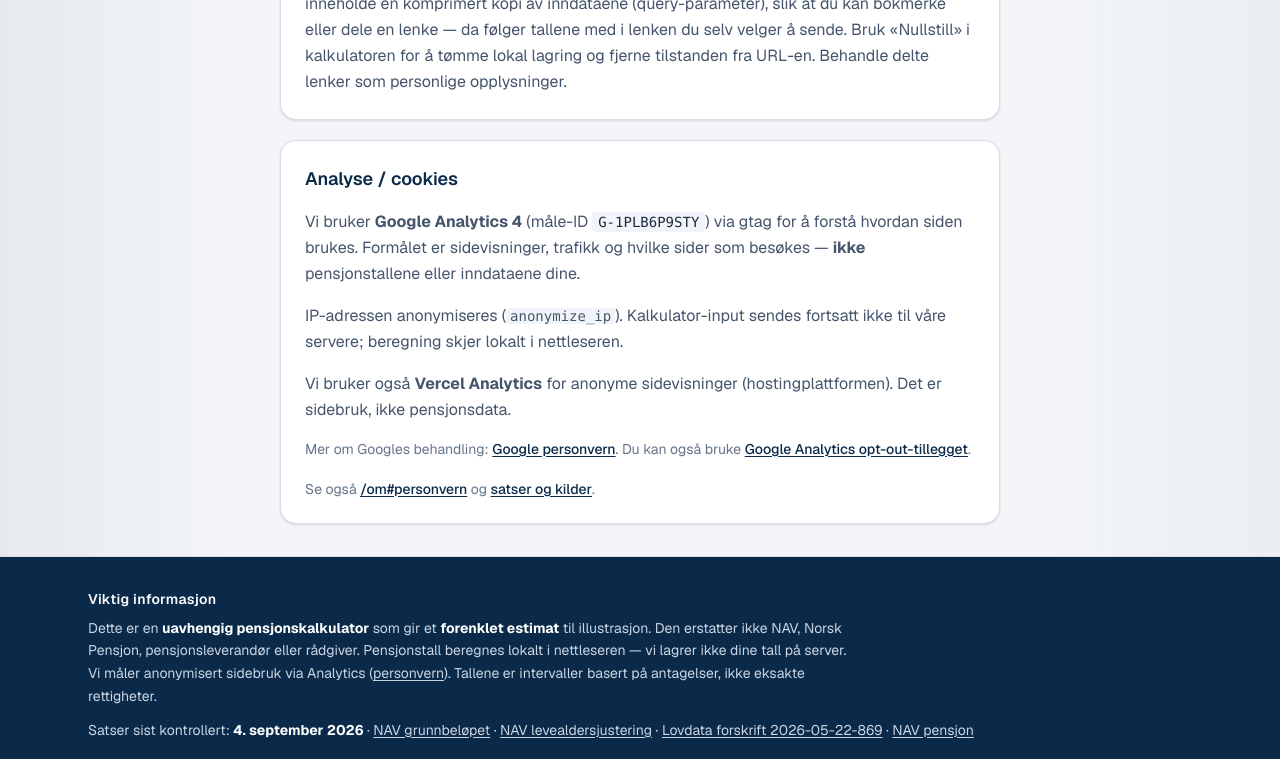
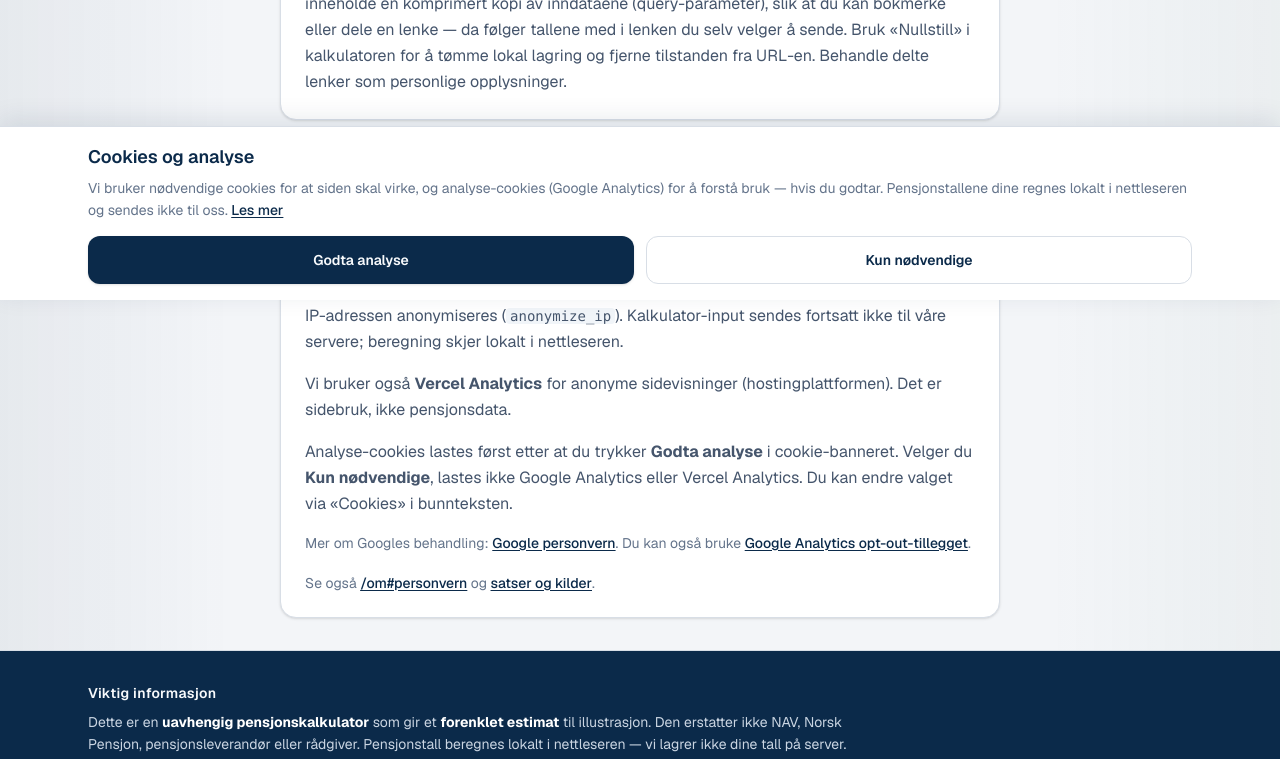
Before and after one commit to jonasc3-cyber/pensjonskalkulator, a Next.js app: page /personvern in a window 1280 px wide. Shown: the part 500-1259 px from the top of the page. Built offline with nearby package versions, Linux system fonts and the light colour scheme; no server answers.

Commit message:
feat: cookie consent + Consent Mode v2 before GA4

```diff
--- a/app/layout.tsx
+++ b/app/layout.tsx
@@ -3,8 +3,8 @@ import { Geist, Geist_Mono, Source_Serif_4 } from "next/font/google";
 import { Header } from "@/components/Header";
 import { Footer } from "@/components/Footer";
 import { Banner } from "@/components/Banner";
-import { Analytics } from "@vercel/analytics/next";
 import { GoogleAnalytics } from "@/components/GoogleAnalytics";
+import { CookieConsent } from "@/components/CookieConsent";
 import "./globals.css";
 
 const geistSans = Geist({
@@ -97,7 +97,7 @@ export default function RootLayout({
         <Header />
         <main className="flex-1">{children}</main>
         <Footer />
-        <Analytics />
+        <CookieConsent />
         <GoogleAnalytics />
       </body>
     </html>
--- a/app/personvern/page.tsx
+++ b/app/personvern/page.tsx
@@ -69,7 +69,10 @@ export default function PersonvernPage() {
         </div>
       </section>
 
-      <section className="mt-5 rounded-2xl border border-border bg-card p-4 shadow-sm sm:p-6">
+      <section
+        id="cookies"
+        className="mt-5 scroll-mt-24 rounded-2xl border border-border bg-card p-4 shadow-sm sm:p-6"
+      >
         <h2 className="text-lg font-semibold text-primary">
           Analyse / cookies
         </h2>
@@ -92,6 +95,12 @@ export default function PersonvernPage() {
             Vi bruker også <strong>Vercel Analytics</strong> for anonyme
             sidevisninger (hostingplattformen). Det er sidebruk, ikke
             pensjonsdata.
+          </p>
+          <p>
+            Analyse-cookies lastes først etter at du trykker{" "}
+            <strong>Godta analyse</strong> i cookie-banneret. Velger du{" "}
+            <strong>Kun nødvendige</strong>, lastes ikke Google Analytics eller
+            Vercel Analytics. Du kan endre valget via «Cookies» i bunnteksten.
           </p>
           <p className="text-sm text-muted-foreground">
             Mer om Googles behandling:{" "}
--- /dev/null
+++ b/components/ConsentedVercelAnalytics.tsx
@@ -0,0 +1,8 @@
+"use client";
+
+import { Analytics } from "@vercel/analytics/next";
+
+/** Mount only after analytics consent is granted. */
+export function ConsentedVercelAnalytics() {
+  return <Analytics />;
+}
--- /dev/null
+++ b/components/CookieConsent.tsx
@@ -0,0 +1,105 @@
+"use client";
+
+import Link from "next/link";
+import { useCallback, useEffect, useState } from "react";
+import {
+  COOKIE_CONSENT_OPEN_EVENT,
+  applyConsent,
+  getStoredConsent,
+  setStoredConsent,
+  type CookieConsentChoice,
+} from "@/lib/cookieConsent";
+import { ConsentedVercelAnalytics } from "@/components/ConsentedVercelAnalytics";
+
+const BANNER_COPY =
+  "Vi bruker nødvendige cookies for at siden skal virke, og analyse-cookies (Google Analytics) for å forstå bruk — hvis du godtar. Pensjonstallene dine regnes lokalt i nettleseren og sendes ikke til oss.";
+
+export function CookieConsent() {
+  const [visible, setVisible] = useState(false);
+  const [analyticsAllowed, setAnalyticsAllowed] = useState(false);
+  const [ready, setReady] = useState(false);
+
+  useEffect(() => {
+    const stored = getStoredConsent();
+    if (stored === "accepted") {
+      applyConsent("accepted");
+      setAnalyticsAllowed(true);
+      setVisible(false);
+    } else if (stored === "rejected") {
+      applyConsent("rejected");
+      setAnalyticsAllowed(false);
+      setVisible(false);
+    } else {
+      setVisible(true);
+    }
+    setReady(true);
+
+    const onOpen = () => setVisible(true);
+    window.addEventListener(COOKIE_CONSENT_OPEN_EVENT, onOpen);
+    return () => window.removeEventListener(COOKIE_CONSENT_OPEN_EVENT, onOpen);
+  }, []);
+
+  const choose = useCallback((choice: CookieConsentChoice) => {
+    setStoredConsent(choice);
+    applyConsent(choice);
+    setAnalyticsAllowed(choice === "accepted");
+    setVisible(false);
+  }, []);
+
+  return (
+    <>
+      {ready && analyticsAllowed ? <ConsentedVercelAnalytics /> : null}
+
+      {visible ? (
+        <div
+          className="fixed inset-x-0 bottom-0 z-50 border-t border-border bg-card shadow-[0_-6px_24px_rgba(11,42,74,0.10)]"
+          role="region"
+          aria-labelledby="cookie-consent-title"
+          aria-describedby="cookie-consent-desc"
+        >
+          <div className="mx-auto max-w-6xl px-4 py-3.5 sm:px-6 sm:py-4">
+            <div className="flex flex-col gap-3 sm:gap-3.5">
+              <div className="min-w-0">
+                <h2
+                  id="cookie-consent-title"
+                  className="text-base font-semibold text-primary sm:text-lg"
+                >
+                  Cookies og analyse
+                </h2>
+                <p
+                  id="cookie-consent-desc"
+                  className="mt-1.5 text-sm leading-relaxed text-muted-foreground"
+                >
+                  {BANNER_COPY}{" "}
+                  <Link
+                    href="/personvern#cookies"
+                    className="font-medium text-primary underline underline-offset-2 hover:text-accent"
+                  >
+                    Les mer
+                  </Link>
+                </p>
+              </div>
+
+              <div className="grid grid-cols-1 gap-2.5 sm:grid-cols-2 sm:gap-3">
+                <button
+                  type="button"
+                  onClick={() => choose("accepted")}
+                  className="inline-flex min-h-12 w-full items-center justify-center rounded-xl bg-primary px-4 py-3 text-sm font-semibold text-primary-foreground shadow-sm transition hover:bg-primary-mid focus-visible:outline focus-visible:outline-2 focus-visible:outline-offset-2 focus-visible:outline-primary"
+                >
+                  Godta analyse
+                </button>
+                <button
+                  type="button"
+                  onClick={() => choose("rejected")}
+                  className="inline-flex min-h-12 w-full items-center justify-center rounded-xl border-[1.5px] border-border bg-white px-4 py-3 text-sm font-semibold text-primary transition hover:bg-primary-soft focus-visible:outline focus-visible:outline-2 focus-visible:outline-offset-2 focus-visible:outline-primary"
+                >
+                  Kun nødvendige
+                </button>
+              </div>
+            </div>
+          </div>
+        </div>
+      ) : null}
+    </>
+  );
+}
--- /dev/null
+++ b/components/CookieSettingsLink.tsx
@@ -0,0 +1,20 @@
+"use client";
+
+import type { ReactNode } from "react";
+import { openCookieSettings } from "@/lib/cookieConsent";
+
+type Props = {
+  className?: string;
+  children?: ReactNode;
+};
+
+export function CookieSettingsLink({
+  className,
+  children = "Cookies",
+}: Props) {
+  return (
+    <button type="button" onClick={openCookieSettings} className={className}>
+      {children}
+    </button>
+  );
+}
--- a/components/Footer.tsx
+++ b/components/Footer.tsx
@@ -1,4 +1,5 @@
 import Link from "next/link";
+import { CookieSettingsLink } from "@/components/CookieSettingsLink";
 import {
   CONSTANTS_SOURCE_LINKS,
   CONSTANTS_UPDATED_LABEL,
@@ -89,6 +90,7 @@ export function Footer() {
           >
             Personvern
           </Link>
+          <CookieSettingsLink className="underline underline-offset-2 hover:text-white" />
           <Link
             href="/guider"
             className="underline underline-offset-2 hover:text-white"
--- a/components/GoogleAnalytics.tsx
+++ b/components/GoogleAnalytics.tsx
@@ -1,11 +1,29 @@
 import Script from "next/script";
 
+/**
+ * GA4 with Google Consent Mode v2.
+ * Consent default is denied before gtag loads; CookieConsent updates on accept.
+ */
 export function GoogleAnalytics() {
   const id = process.env.NEXT_PUBLIC_GA_MEASUREMENT_ID?.trim();
   if (!id) return null;
 
   return (
     <>
+      <Script id="ga4-consent-default" strategy="beforeInteractive">
+        {`
+          window.dataLayer = window.dataLayer || [];
+          function gtag(){dataLayer.push(arguments);}
+          window.gtag = gtag;
+          gtag('consent', 'default', {
+            ad_storage: 'denied',
+            ad_user_data: 'denied',
+            ad_personalization: 'denied',
+            analytics_storage: 'denied',
+            wait_for_update: 500
+          });
+        `}
+      </Script>
       <Script
         src={`https://www.googletagmanager.com/gtag/js?id=${id}`}
         strategy="afterInteractive"
@@ -14,6 +32,7 @@ export function GoogleAnalytics() {
         {`
           window.dataLayer = window.dataLayer || [];
           function gtag(){dataLayer.push(arguments);}
+          window.gtag = window.gtag || gtag;
           gtag('js', new Date());
           gtag('config', '${id}', { anonymize_ip: true });
         `}
--- /dev/null
+++ b/lib/cookieConsent.ts
@@ -0,0 +1,70 @@
+/** First-party cookie / analytics consent (localStorage). */
+
+export const COOKIE_CONSENT_KEY = "sp_cookie_consent";
+export const COOKIE_CONSENT_OPEN_EVENT = "sp-cookie-consent-open";
+
+export type CookieConsentChoice = "accepted" | "rejected";
+
+export function getStoredConsent(): CookieConsentChoice | null {
+  if (typeof window === "undefined") return null;
+  try {
+    const v = localStorage.getItem(COOKIE_CONSENT_KEY);
+    if (v === "accepted" || v === "rejected") return v;
+  } catch {
+    /* private mode / blocked storage */
+  }
+  return null;
+}
+
+export function setStoredConsent(choice: CookieConsentChoice): void {
+  try {
+    localStorage.setItem(COOKIE_CONSENT_KEY, choice);
+  } catch {
+    /* ignore */
+  }
+}
+
+export function openCookieSettings(): void {
+  if (typeof window === "undefined") return;
+  window.dispatchEvent(new Event(COOKIE_CONSENT_OPEN_EVENT));
+}
+
+/** Google Consent Mode v2 defaults — deny analytics (and ads) until accept. */
+export const CONSENT_DEFAULT = {
+  ad_storage: "denied",
+  ad_user_data: "denied",
+  ad_personalization: "denied",
+  analytics_storage: "denied",
+  wait_for_update: 500,
+} as const;
+
+declare global {
+  interface Window {
+    dataLayer?: unknown[];
+    gtag?: (...args: unknown[]) => void;
+  }
+}
+
+export function ensureGtag(): (...args: unknown[]) => void {
+  window.dataLayer = window.dataLayer || [];
+  if (typeof window.gtag !== "function") {
+    window.gtag = function gtag(...args: unknown[]) {
+      window.dataLayer!.push(args);
+    };
+  }
+  return window.gtag;
+}
+
+export function applyConsent(choice: CookieConsentChoice): void {
+  const gtag = ensureGtag();
+  if (choice === "accepted") {
+    gtag("consent", "update", { analytics_storage: "granted" });
+  } else {
+    gtag("consent", "update", {
+      analytics_storage: "denied",
+      ad_storage: "denied",
+      ad_user_data: "denied",
+      ad_personalization: "denied",
+    });
+  }
+}
--- a/lib/ga.ts
+++ b/lib/ga.ts
@@ -1,3 +1,5 @@
+import { getStoredConsent } from "@/lib/cookieConsent";
+
 export const GA_ID = process.env.NEXT_PUBLIC_GA_MEASUREMENT_ID;
 
 export function track(
@@ -5,6 +7,7 @@ export function track(
   params?: Record<string, string | number | boolean>,
 ) {
   if (!GA_ID || typeof window === "undefined") return;
+  if (getStoredConsent() !== "accepted") return;
   const gtag = (window as unknown as { gtag?: (...args: unknown[]) => void })
     .gtag;
   if (typeof gtag === "function") gtag("event", event, params);
```
